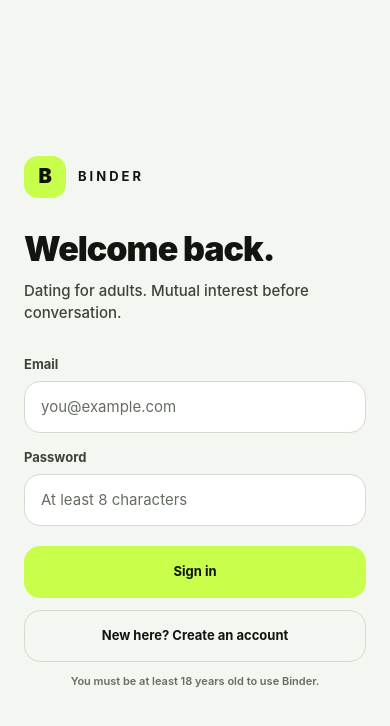
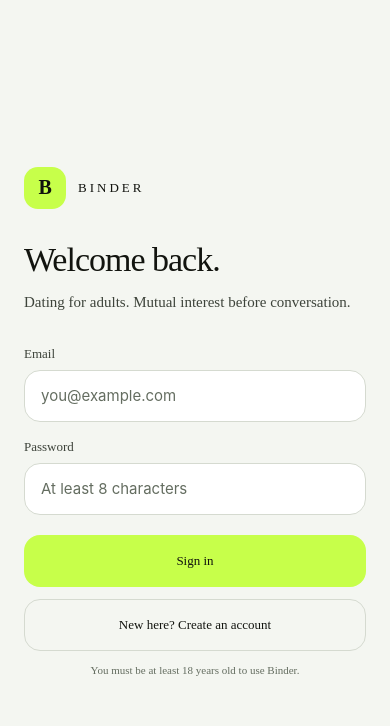
Before and after one commit to BEKO2210/Binder, a React Native app: screen / in a window 390 px wide. Shown: the top 726 px of the page. Built offline with nearby package versions, Linux system fonts and the light colour scheme; no server answers; what expo-crypto, expo-notifications would draw is missing.

Commit message:
phase6: make Manrope the canonical Binder typography system

```diff
--- a/src/theme/tokens.ts
+++ b/src/theme/tokens.ts
@@ -77,16 +77,23 @@ export const motion = {
   deliberate: 240,
 } as const;
 
+export const fontFamilies = {
+  regular: 'Manrope_400Regular',
+  medium: 'Manrope_500Medium',
+  bold: 'Manrope_700Bold',
+  extraBold: 'Manrope_800ExtraBold',
+} as const;
+
 export const typography = {
-  displayXL: { fontSize: 40, lineHeight: 44, fontWeight: '900' as const, letterSpacing: -1.4 },
-  displayL: { fontSize: 34, lineHeight: 38, fontWeight: '900' as const, letterSpacing: -1.0 },
-  heading: { fontSize: 26, lineHeight: 31, fontWeight: '800' as const, letterSpacing: -0.45 },
-  title: { fontSize: 20, lineHeight: 25, fontWeight: '800' as const, letterSpacing: -0.2 },
-  bodyL: { fontSize: 17, lineHeight: 25, fontWeight: '500' as const },
-  body: { fontSize: 15, lineHeight: 22, fontWeight: '500' as const },
-  label: { fontSize: 13, lineHeight: 17, fontWeight: '700' as const },
-  caption: { fontSize: 11, lineHeight: 15, fontWeight: '600' as const },
-  micro: { fontSize: 10, lineHeight: 13, fontWeight: '800' as const, letterSpacing: 1.2 },
+  displayXL: { fontFamily: fontFamilies.extraBold, fontSize: 40, lineHeight: 44, letterSpacing: -1.4 },
+  displayL: { fontFamily: fontFamilies.extraBold, fontSize: 34, lineHeight: 38, letterSpacing: -1.0 },
+  heading: { fontFamily: fontFamilies.extraBold, fontSize: 26, lineHeight: 31, letterSpacing: -0.45 },
+  title: { fontFamily: fontFamilies.bold, fontSize: 20, lineHeight: 25, letterSpacing: -0.2 },
+  bodyL: { fontFamily: fontFamilies.medium, fontSize: 17, lineHeight: 25 },
+  body: { fontFamily: fontFamilies.regular, fontSize: 15, lineHeight: 22 },
+  label: { fontFamily: fontFamilies.bold, fontSize: 13, lineHeight: 17 },
+  caption: { fontFamily: fontFamilies.medium, fontSize: 11, lineHeight: 15 },
+  micro: { fontFamily: fontFamilies.extraBold, fontSize: 10, lineHeight: 13, letterSpacing: 1.2 },
 } as const;
 
 export type BinderTheme = {
```
